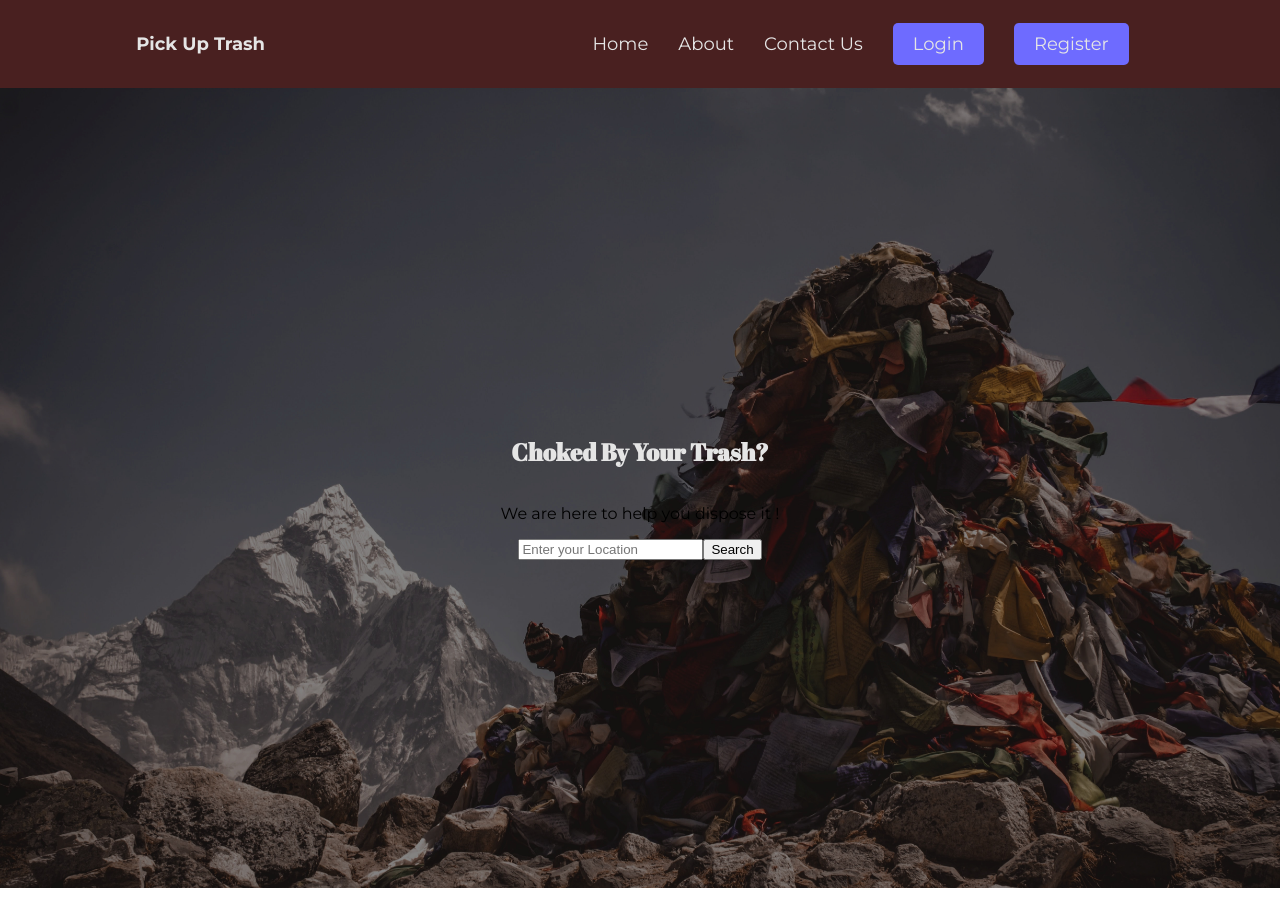
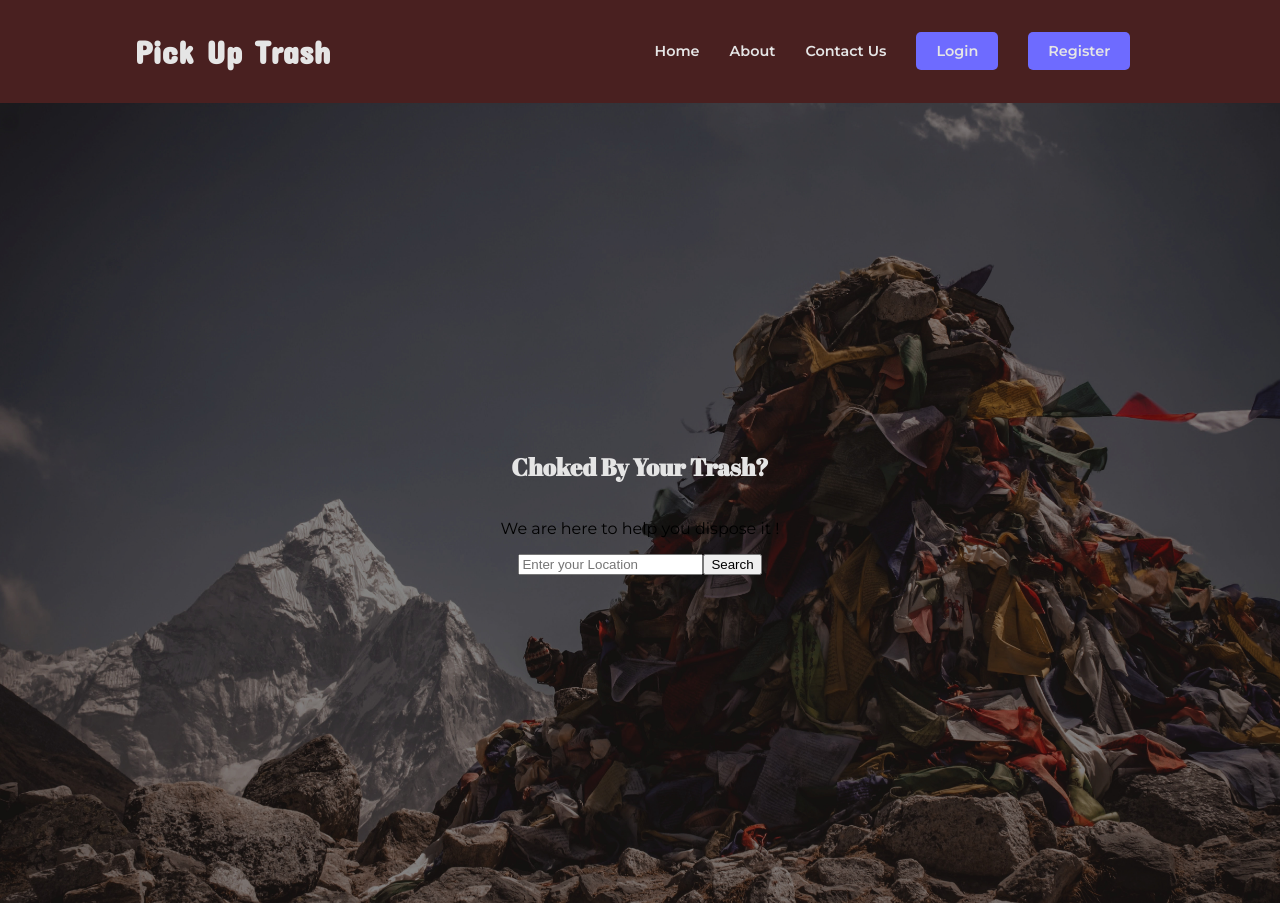
Before and after one commit to kiborgok/pick-up-trash, a React (Create React App) app: page / in a window 1280 px wide. Built offline with nearby package versions, Linux system fonts and the light colour scheme; the HTML template or start-up script is replaced by a standard one.

Commit message:
style: add font weight & size for logo & links

```diff
--- a/src/components/navbar/nav.css
+++ b/src/components/navbar/nav.css
@@ -8,7 +8,9 @@ nav {
 }
 
 .logo > p {
-    font-weight: bold;
+    font-weight: 600;
+    font-family: "Concert One", cursive;
+    font-size: 1.8em;
 }
 
 .links {
@@ -19,6 +21,8 @@ nav {
     list-style: none;
     margin: 10px;
     padding: 5px;
+    font-size: 0.8em;
+    font-weight: 600;
 }
 
 .link {
```
